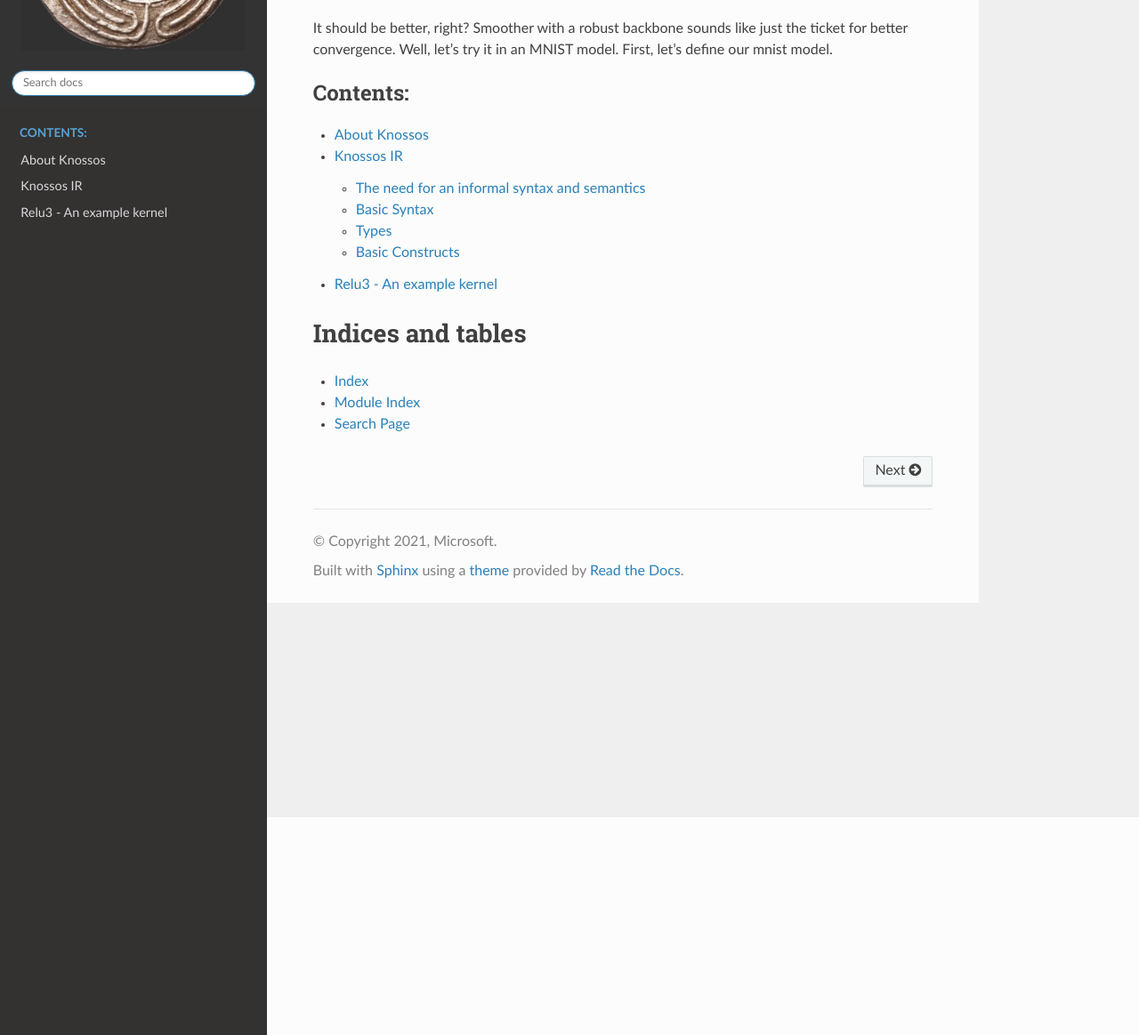
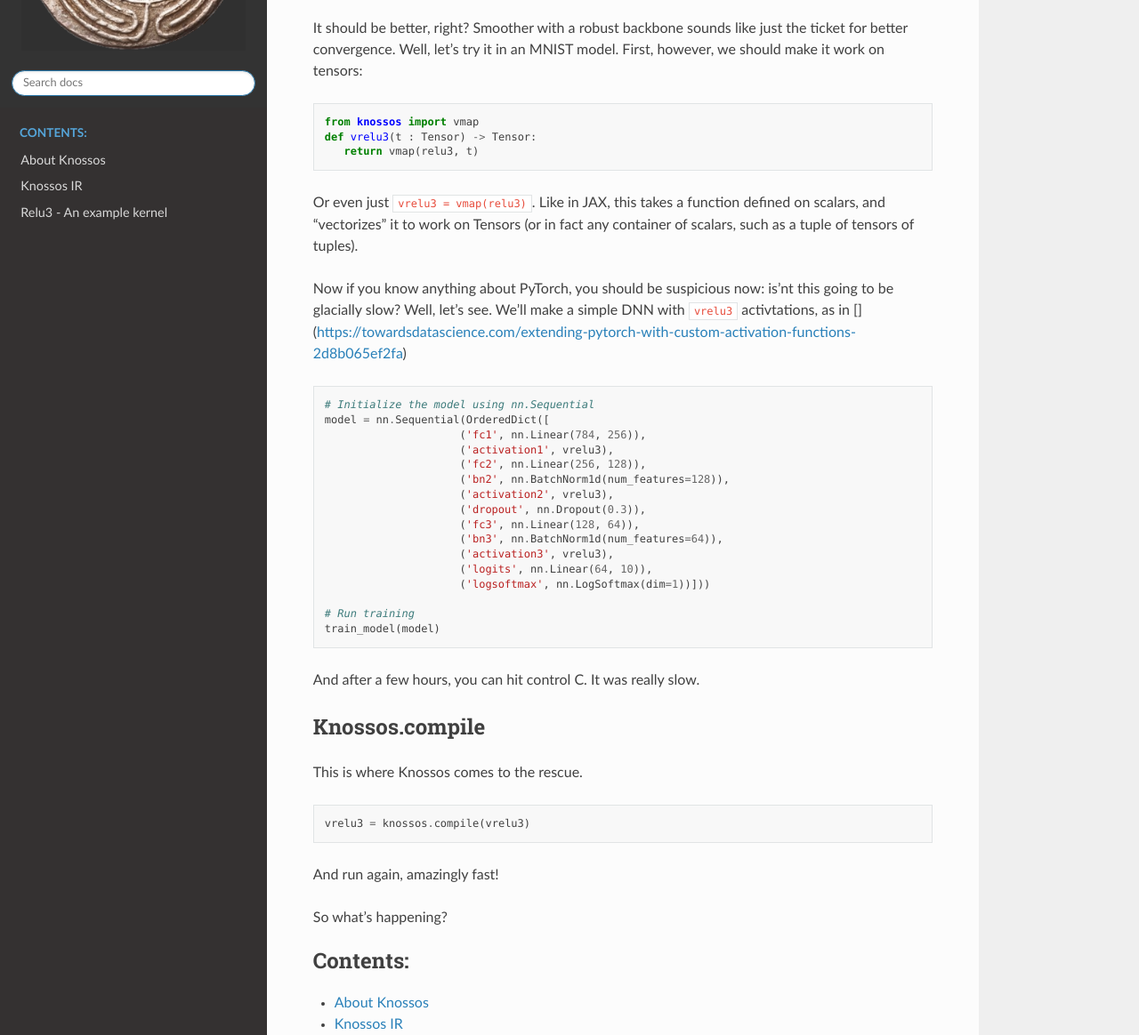
Before and after one commit to microsoft/knossos-ksc, a Sphinx documentation site: the page built from doc/sphinx/index.rst, in a window 1280 px wide and 1400 px high, scrolled down 245 px, cut to the strip 236-1400 px from the top of the window. Shown: the whole strip at 89% size. Built offline with Sphinx 7.4.7 and the Read the Docs theme 2.0.0, drawn with Linux system fonts in a browser that asks for light colours.

Commit message:
Extend intro

```diff
--- a/doc/sphinx/index.rst
+++ b/doc/sphinx/index.rst
@@ -22,8 +22,53 @@
 
 
 It should be better, right?  Smoother with a robust backbone sounds like just the ticket for better convergence.
-Well, let's try it in an MNIST model.  First, let's define our mnist model.
+Well, let's try it in an MNIST model.  First, however, we should make it work on tensors:
 
+.. code:: Python
+
+   from knossos import vmap
+   def vrelu3(t : Tensor) -> Tensor:
+      return vmap(relu3, t)
+
+Or even just ``vrelu3 = vmap(relu3)``.  Like in JAX, this takes a function defined on scalars,
+and "vectorizes" it to work on Tensors (or in fact any container of scalars, such as a tuple of tensors of tuples).
+
+Now if you know anything about PyTorch, you should be suspicious now: is'nt this going to be glacially slow?
+Well, let's see.  We'll make a simple DNN with ``vrelu3`` activtations, as in [](https://towardsdatascience.com/extending-pytorch-with-custom-activation-functions-2d8b065ef2fa)
+
+.. code:: Python
+
+   # Initialize the model using nn.Sequential
+   model = nn.Sequential(OrderedDict([
+                        ('fc1', nn.Linear(784, 256)),
+                        ('activation1', vrelu3),
+                        ('fc2', nn.Linear(256, 128)),
+                        ('bn2', nn.BatchNorm1d(num_features=128)),
+                        ('activation2', vrelu3),
+                        ('dropout', nn.Dropout(0.3)),
+                        ('fc3', nn.Linear(128, 64)),
+                        ('bn3', nn.BatchNorm1d(num_features=64)),
+                        ('activation3', vrelu3),
+                        ('logits', nn.Linear(64, 10)),
+                        ('logsoftmax', nn.LogSoftmax(dim=1))]))
+
+   # Run training
+   train_model(model)
+
+And after a few hours, you can hit control C.  It was really slow.
+
+Knossos.compile
+---------------
+
+This is where Knossos comes to the rescue.
+
+.. code:: Python
+
+   vrelu3 = knossos.compile(vrelu3)
+
+And run again, amazingly fast!
+
+So what's happening?
 
 
 
```
